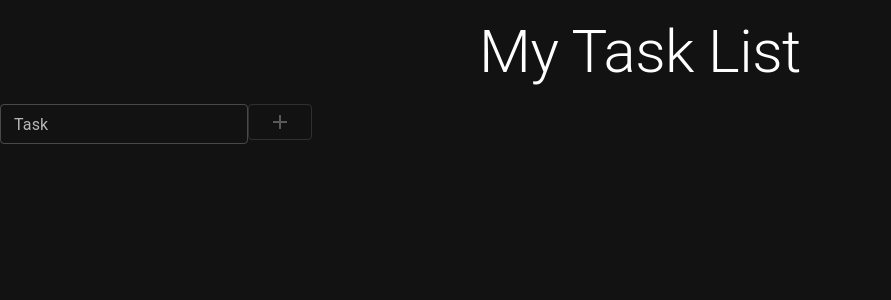
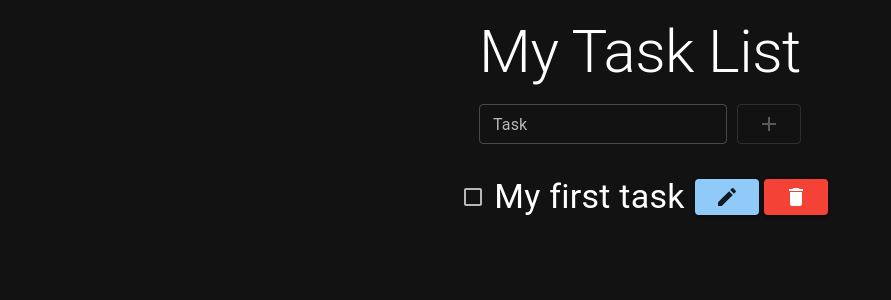
Before and after one commit to softdeveloper23/task-list-fullstack, a React (Create React App) app in the folder ui/: page / in a window 1280 px wide. Shown: the top 300 px of the page, without its empty margins (0-891 px from the left). Built offline with nearby package versions, Linux system fonts and the light colour scheme.

Commit message:
Interface is working

```diff
--- a/ui/src/App.js
+++ b/ui/src/App.js
@@ -1,6 +1,7 @@
 import { ThemeProvider, createTheme } from '@mui/material/styles';
 import CssBaseline from '@mui/material/CssBaseline';
 import { AddTaskForm } from "./components/AddTaskForm";
+import { Task } from "./components/Task";
 
 const darkTheme = createTheme({
   palette: {
@@ -8,11 +9,18 @@ const darkTheme = createTheme({
   },
 });
 
+const task = {
+  id: 1,
+  name: 'My first task',
+  completed: false,
+};
+
 export default function App() {
   return (
     <ThemeProvider theme={darkTheme}>
       <CssBaseline />
       <AddTaskForm />
+      <Task task={task}/>
     </ThemeProvider>
   );
 }
--- a/ui/src/components/UpdateTaskForm.js
+++ b/ui/src/components/UpdateTaskForm.js
@@ -1,7 +1,31 @@
-import React from 'react'
+import React, { useState } from 'react'
+import { Dialog, Button, DialogTitle, TextField } from '@mui/material';
+import CheckIcon from '@mui/icons-material/Check';
 
-export const UpdateTaskForm = () => {
-  return (
-    <div>UpdateTaskForm</div>
-  )
-}
+export const UpdateTaskForm = ({ isDialogOpen, setIsDialogOpen, task }) => {
+    const { id, completed } = task;
+    const { taskName, setTaskName } = useState('');
+
+    return (
+    <Dialog open={isDialogOpen}>
+            <DialogTitle>Edit Task</DialogTitle>
+            <div className='dialog'>
+                <TextField
+                    size='small'
+                    label="Task"
+                    variant="outlined"
+                    value={taskName}
+                    onChange={(e) => setTaskName(e.target.value)}
+                />
+                <Button
+                    variant='contained'
+                    onClick={() => {
+                        setIsDialogOpen(false);
+                    }}
+                >
+                    <CheckIcon />
+                </Button>
+            </div>
+        </Dialog>
+    );
+};
--- a/ui/src/index.css
+++ b/ui/src/index.css
@@ -1,38 +1,38 @@
+body {
+  display: flex;
+  justify-content: center;
+}
+
+.addTaskForm {
+  display: flex;
+  justify-content: center;
+  gap: 10px;
+  margin-bottom: 2rem;
+}
+
 .task {
-  margin: 10px;
-  padding: 10px;
-  border: 1px solid #000;
-  border-radius: 5px;
-  background-color: #f0f0f0;
   display: flex;
   justify-content: space-between;
   align-items: center;
+  gap: 10px;
 }
 
 .taskButtons {
   display: flex;
-  justify-content: space-between;
-  align-items: center;
+  gap: 5px;
 }
 
 .dialog {
   display: flex;
-  flex-direction: column;
   justify-content: center;
-  align-items: center;
-  padding: 10px;
-  border: 1px solid #000;
-  border-radius: 5px;
-  background-color: #f0f0f0;
+  gap: 10px;
+  margin: 0 1rem 1rem 1rem;
 }
 
 .flex {
   display: flex;
-  justify-content: space-between;
-  align-items: center;
 }
 
 .done {
   text-decoration: line-through;
-  color: #808080;
 }
```
